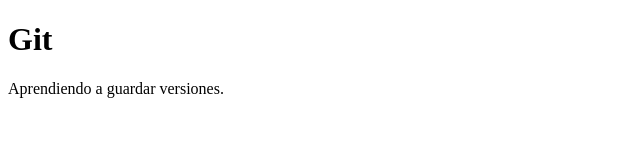
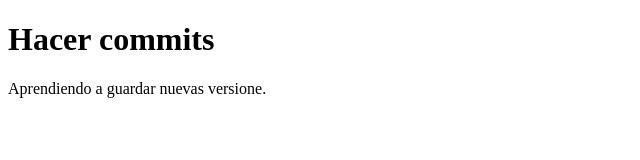
Before and after one commit to C-Pire/new-repo, a plain HTML site: page index.html in a window 1280 px wide. Shown: the whole page, without its empty margins (0-640 px from the left). Drawn offline with Linux system fonts and the light colour scheme.

Commit message:
update header

```diff
--- a/index.html
+++ b/index.html
@@ -6,7 +6,7 @@
    <link rel="stylesheet" href="style.css">
  </head>
  <body>
-   <h1>Git</h1>
-   <p>Aprendiendo a guardar versiones.</p>
+   <h1>Hacer commits</h1>
+   <p>Aprendiendo a guardar nuevas versione.</p>
  </body>
  </html>
```
